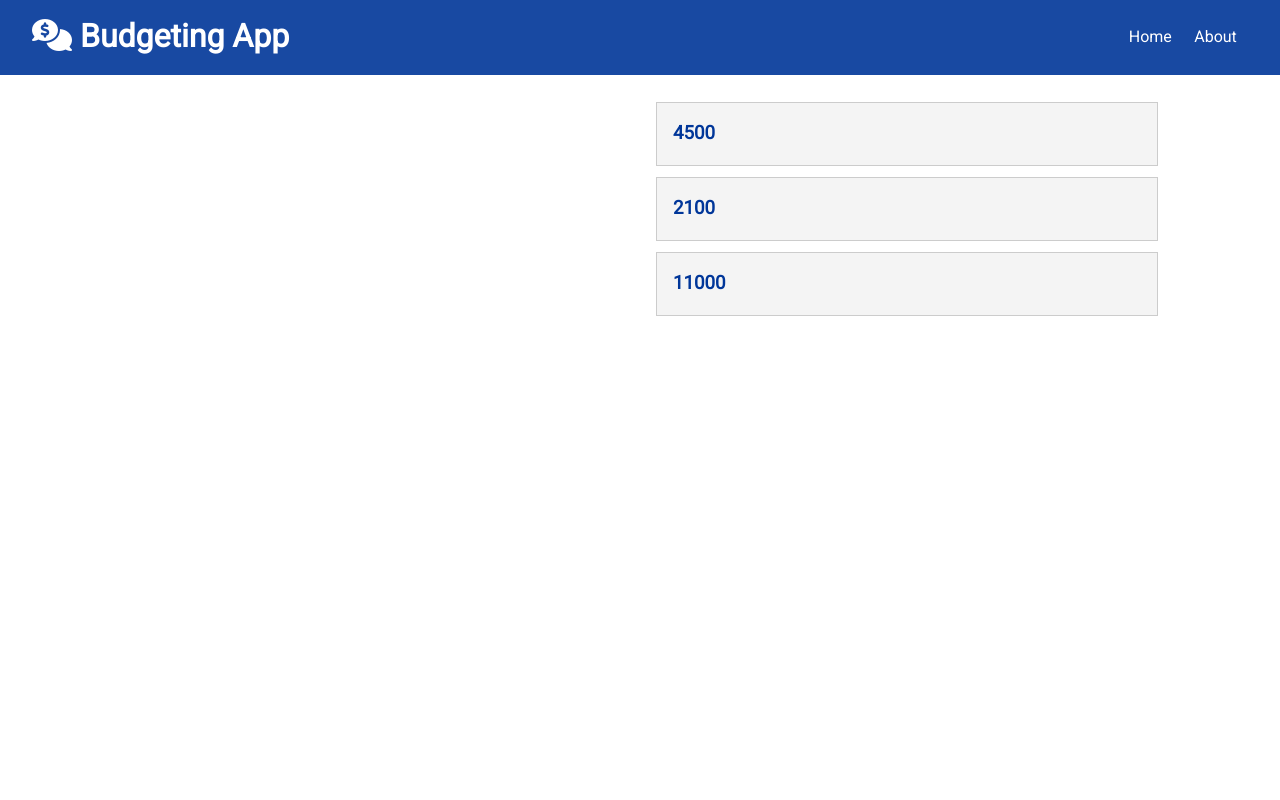
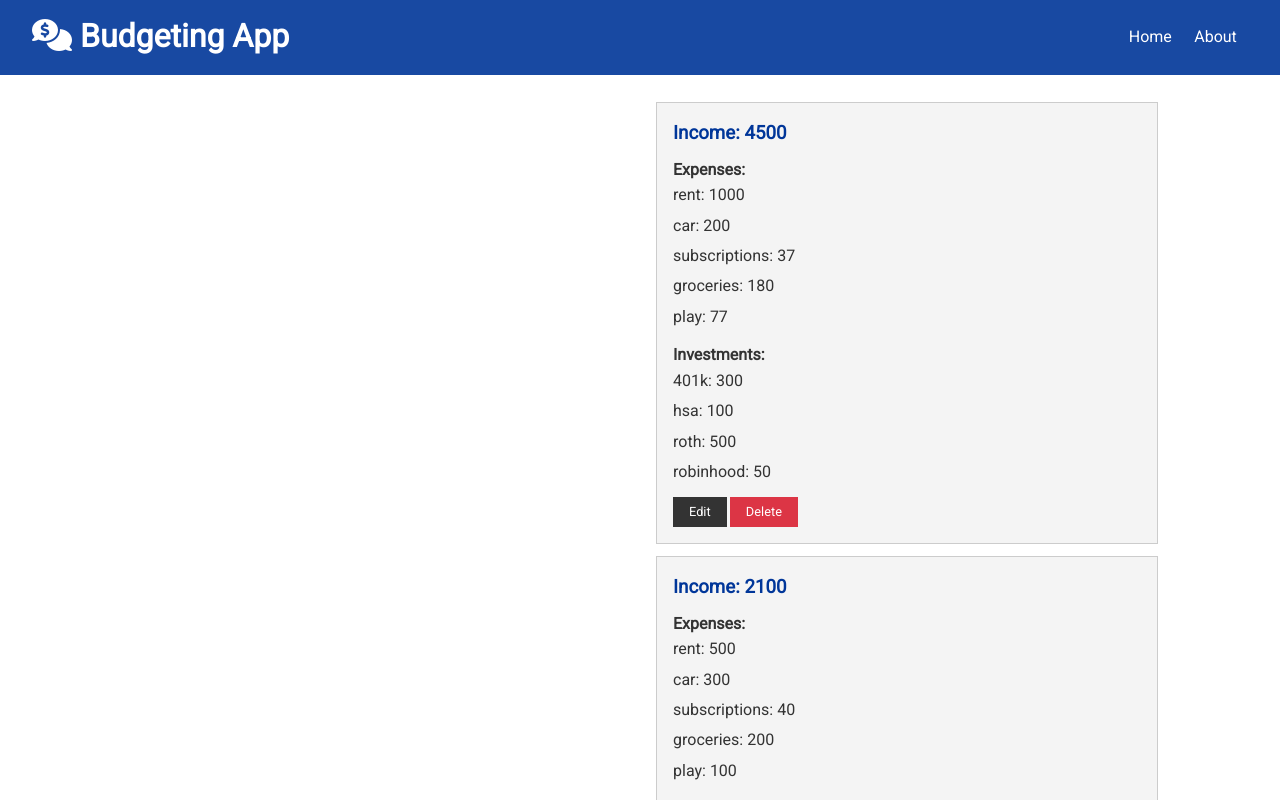
Before and after one commit to dekim2324/budgets-app-fix-, a React (Create React App) app in the folder client/: page / in a window 1280 px wide. Shown: the top 800 px of the page. Built offline with nearby package versions, Linux system fonts and the light colour scheme.

Commit message:
hardcoded budget showing up on front-end

```diff
--- a/client/src/components/budgets/BudgetItem.jsx
+++ b/client/src/components/budgets/BudgetItem.jsx
@@ -1,19 +1,41 @@
-import React from 'react'
+import React from 'react';
+import PropTypes from 'prop-types';
 
 const BudgetItem = ({ budget }) => {
     const {
         id, income,
-        expenses: { rent, car, subscription, groceries, play},
+        expenses: { rent, car, subscriptions, groceries, play},
         investments: { t401k, hsa, roth, robinhood }
     } = budget;
 
     return (
         <div className='card bg-light'>
             <h3 className="text-primary text-left">
-                { income }
+               Income: { income }
             </h3>
+            <ul className="list"> <strong>Expenses:</strong>
+                {<li> rent: {rent}</li>}
+                {<li> car: {car}</li>}
+                {<li> subscriptions: {subscriptions}</li>}
+                {<li> groceries: {groceries}</li>}
+                {<li> play: {play}</li>}
+            </ul>
+            <ul className="list"> <strong>Investments:</strong>
+                {<li> 401k: {t401k}</li>}
+                {<li> hsa: {hsa}</li>}
+                {<li> roth: {roth}</li>}
+                {<li> robinhood: {robinhood}</li>}
+            </ul>
+            <p>
+                <button className="btn btn-dark btn-sm">Edit</button>
+                <button className="btn btn-danger btn-sm">Delete</button>
+            </p>
         </div>
     )
+};
+
+BudgetItem.propTypes = {
+    budget: PropTypes.object.isRequired
 }
 
 export default BudgetItem;
```
